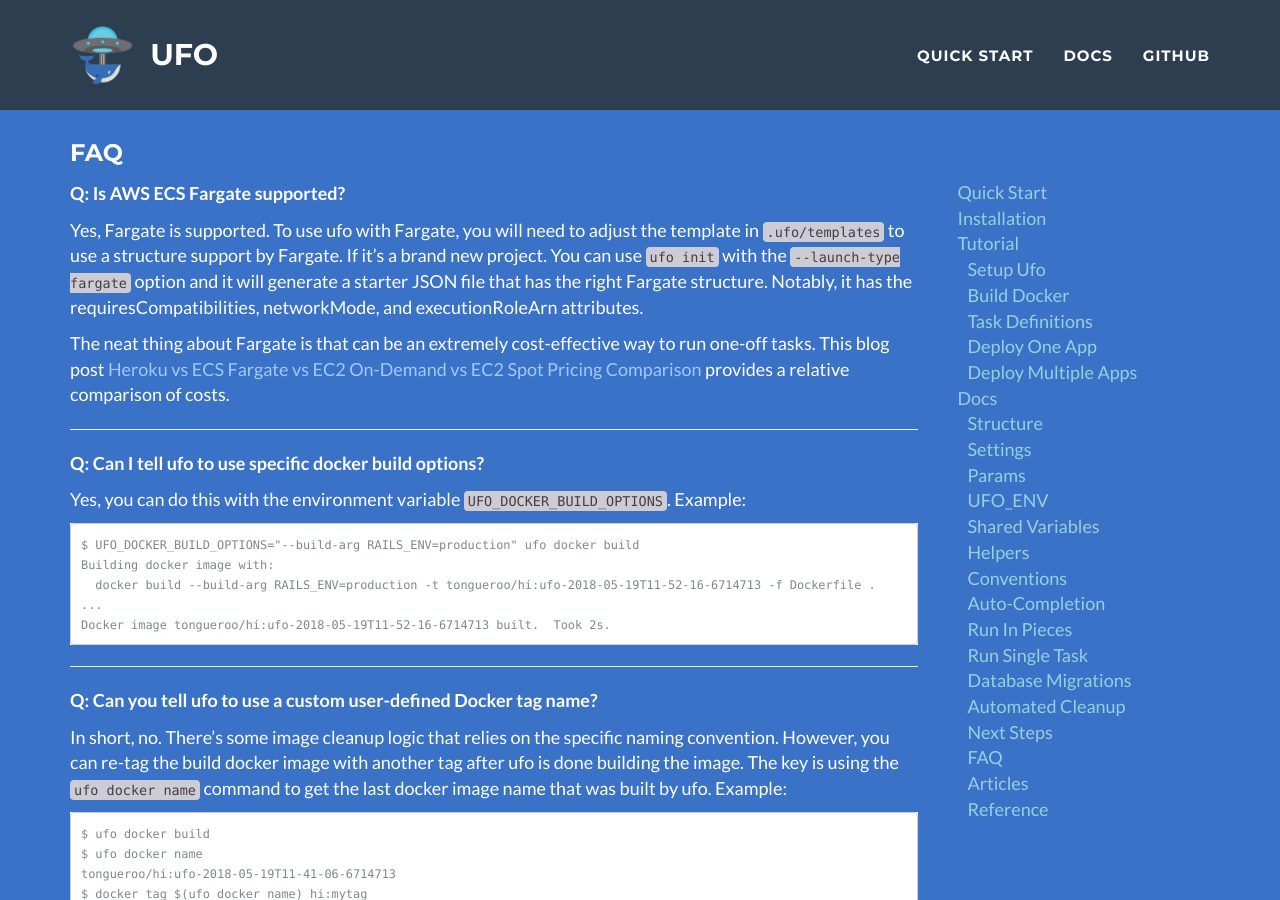
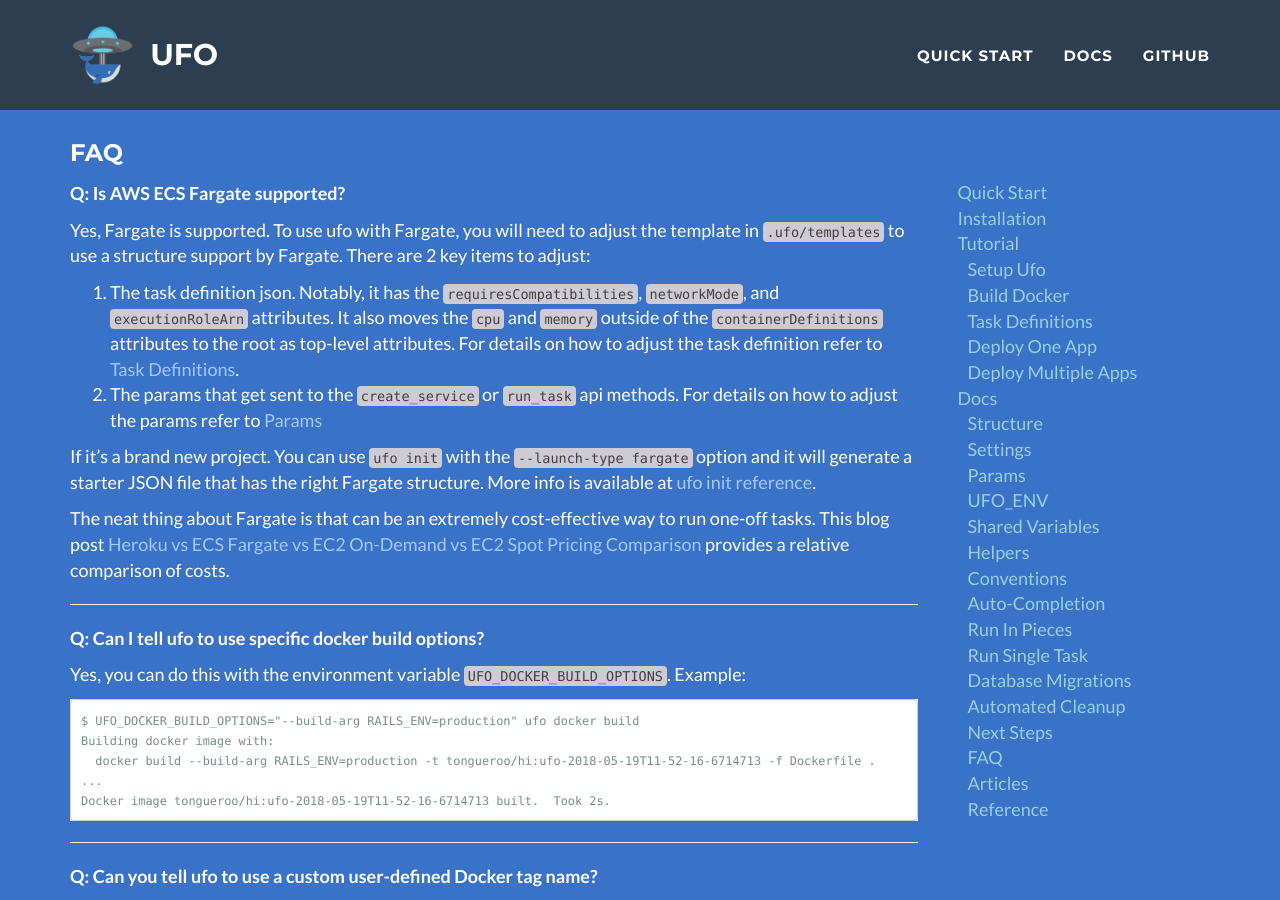
Before and after one commit to boltops-tools/ufo, a Jekyll site: the page built from docs/_docs/faq.md, in a window 1280 px wide and 900 px high. Built offline with Jekyll 4.4.1, drawn with Linux system fonts in a browser that asks for light colours.

Commit message:
update docs

```diff
--- a/docs/_docs/faq.md
+++ b/docs/_docs/faq.md
@@ -4,7 +4,12 @@ title: FAQ
 
 **Q: Is AWS ECS Fargate supported?**
 
-Yes, Fargate is supported.  To use ufo with Fargate, you will need to adjust the template in `.ufo/templates` to use a structure support by Fargate.  If it's a brand new project. You can use `ufo init` with the `--launch-type fargate` option and it will generate a starter JSON file that has the right Fargate structure. Notably, it has the requiresCompatibilities, networkMode, and executionRoleArn attributes.
+Yes, Fargate is supported.  To use ufo with Fargate, you will need to adjust the template in `.ufo/templates` to use a structure support by Fargate.  There are 2 key items to adjust:
+
+1. The task definition json. Notably, it has the `requiresCompatibilities`, `networkMode`, and `executionRoleArn` attributes. It also moves the `cpu` and `memory` outside of the `containerDefinitions` attributes to the root as top-level attributes. For details on how to adjust the task definition refer to [Task Definitions]({% link _docs/tutorial-ufo-tasks-build.md %}).
+2. The params that get sent to the `create_service` or  `run_task` api methods. For details on how to adjust the params refer to [Params]({% link _docs/params.md %})
+
+If it's a brand new project. You can use `ufo init` with the `--launch-type fargate` option and it will generate a starter JSON file that has the right Fargate structure. More info is available at [ufo init reference](/reference/ufo-init/#fargate-support).
 
 The neat thing about Fargate is that can be an extremely cost-effective way to run one-off tasks. This blog post [Heroku vs ECS Fargate vs EC2 On-Demand vs EC2 Spot Pricing Comparison](https://blog.boltops.com/2018/04/22/heroku-vs-ecs-fargate-vs-ec2-on-demand-vs-ec2-spot-pricing-comparison) provides a relative comparison of costs.
 
```
Also changed, not shown: docs/_docs/params.md (+3 -1 lines).
